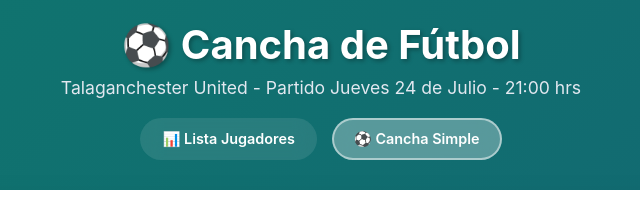
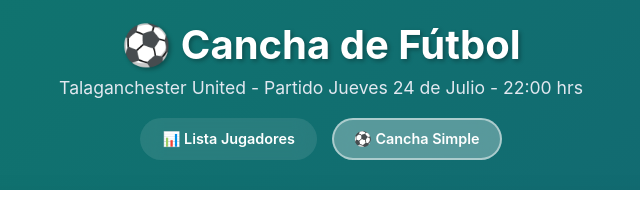
Before and after one commit to Camiiloh/talaganchester-united, a website built with Vite: page cancha.html in a window 1280 px wide. Shown: the top 222 px of the page, 319-959 px from the left. Built offline with nearby package versions, Linux system fonts and the light colour scheme.

Commit message:
hora partido

```diff
--- a/cancha.html
+++ b/cancha.html
@@ -10,7 +10,7 @@
     <div id="app">
       <header>
         <h1>⚽ Cancha de Fútbol</h1>
-        <p>Talaganchester United - Partido Jueves 24 de Julio - 21:00 hrs</p>
+        <p>Talaganchester United - Partido Jueves 24 de Julio - 22:00 hrs</p>
         <nav class="page-navigation">
           <a href="index.html" class="nav-link">📊 Lista Jugadores</a>
           <a href="cancha.html" class="nav-link active">⚽ Cancha Simple</a>
```
